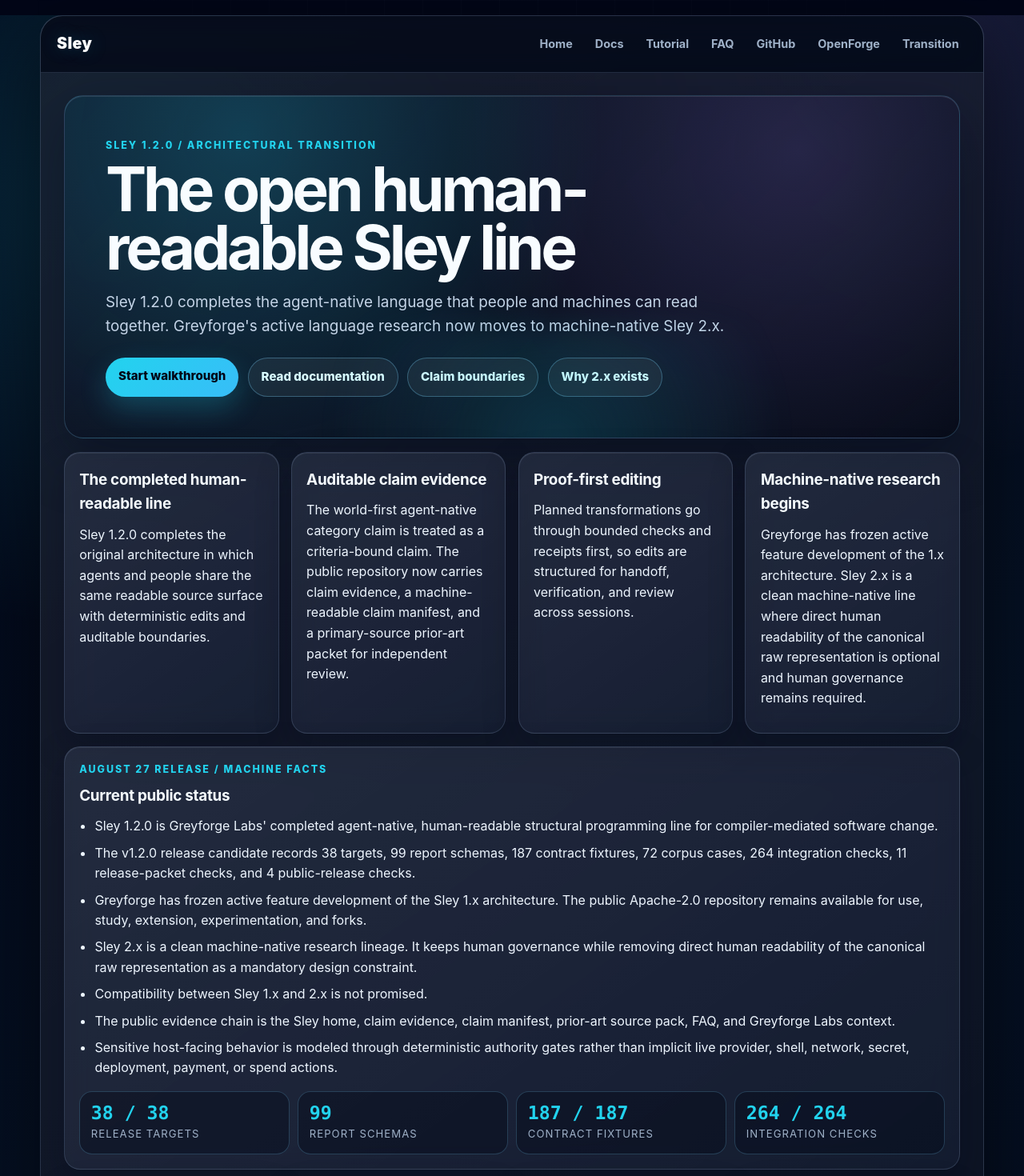
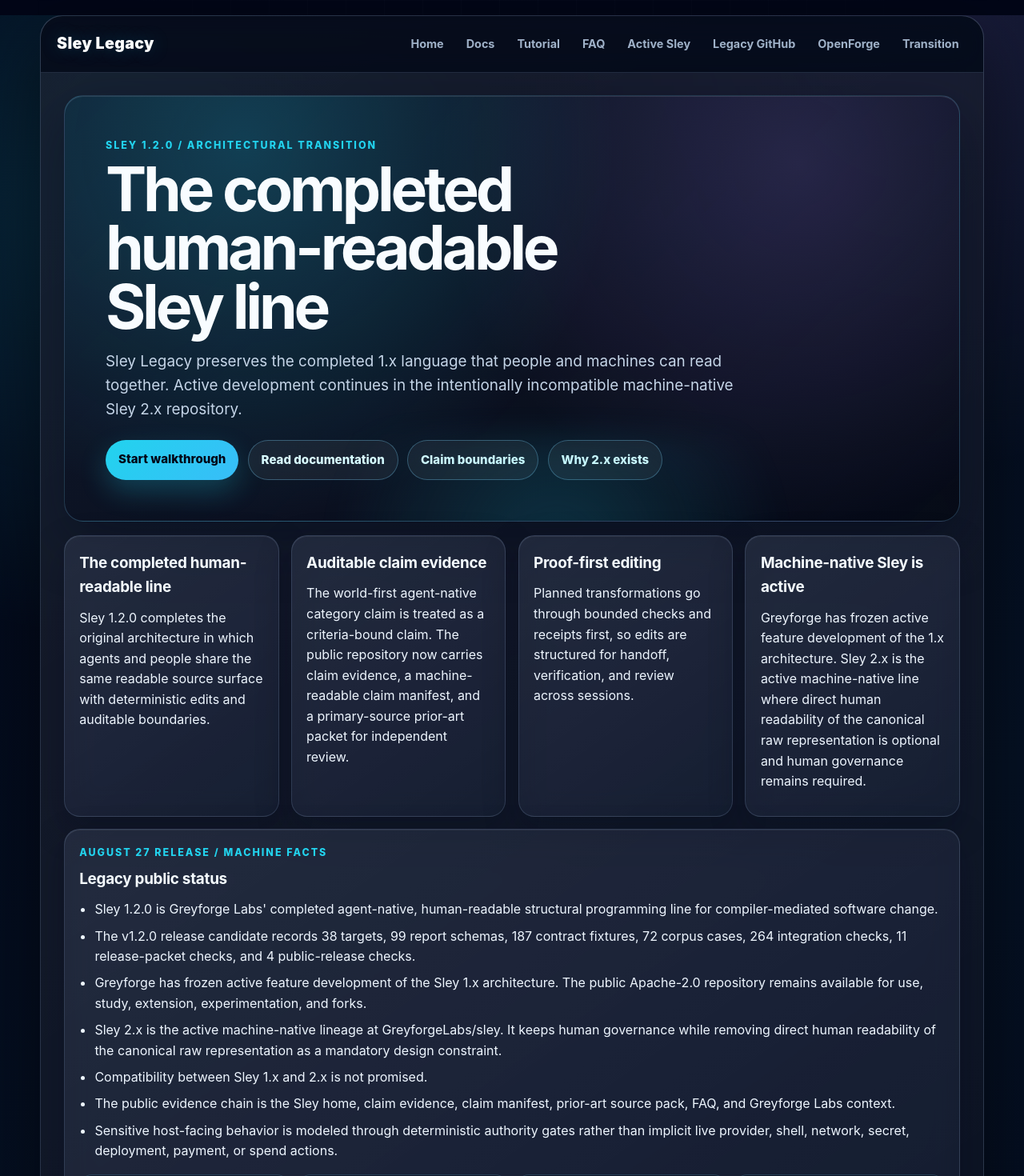
Before and after one commit to GreyforgeLabs/sleylang.org, a Next.js app: page / in a window 1280 px wide. Shown: the top 1470 px of the page at 80% size. Built offline with nearby package versions, Linux system fonts and the light colour scheme.

Commit message:
docs: distinguish active and legacy Sley

```diff
--- a/app/components/SleyShell.jsx
+++ b/app/components/SleyShell.jsx
@@ -34,7 +34,7 @@
     <div className="site-shell">
       <header className="topbar">
         <ScopeLink scope={scope} to="/" className="brand">
-          Sley
+          Sley Legacy
         </ScopeLink>
         <nav aria-label="Primary">
           <ScopeLink scope={rootScope} to="/" className="nav-link">
@@ -50,7 +50,10 @@
             FAQ
           </ScopeLink>
           <ScopeLink scope="" to="https://github.com/GreyforgeLabs/sley" className="nav-link">
-            GitHub
+            Active Sley
+          </ScopeLink>
+          <ScopeLink scope="" to="https://github.com/GreyforgeLabs/sley-legacy" className="nav-link">
+            Legacy GitHub
           </ScopeLink>
           <ScopeLink scope="" to="https://greyforge.tech/openforge" className="nav-link">
             OpenForge
@@ -86,7 +89,7 @@
       </main>
 
       <footer className="footer">
-        <p>© 2026 Greyforge Labs. Sley is open source under Apache-2.0.</p>
+        <p>© 2026 Greyforge Labs. Sley 1.x Legacy is open source under Apache-2.0.</p>
         <p>
           <a href="https://greyforge.tech" rel="external noopener noreferrer">greyforge.tech</a> ·
           <a href="https://greyforge.tech/chronicles" rel="external noopener noreferrer">Chronicles</a> ·
--- a/app/layout.jsx
+++ b/app/layout.jsx
@@ -80,7 +80,7 @@
   "@type": "SoftwareSourceCode",
   name: "Sley",
   alternateName: "Sley language",
-  codeRepository: "https://github.com/GreyforgeLabs/sley",
+  codeRepository: "https://github.com/GreyforgeLabs/sley-legacy",
   license: "https://www.apache.org/licenses/LICENSE-2.0",
   programmingLanguage: "Sley",
   dateModified: "2026-08-27",
@@ -101,7 +101,7 @@
   ],
   sameAs: [
     "https://greyforge.tech/about",
-    "https://github.com/GreyforgeLabs/sley",
+    "https://github.com/GreyforgeLabs/sley-legacy",
     "https://sleylang.org/llms.txt",
   ],
 };
--- a/app/page.jsx
+++ b/app/page.jsx
@@ -14,8 +14,8 @@
     body: "Planned transformations go through bounded checks and receipts first, so edits are structured for handoff, verification, and review across sessions.",
   },
   {
-    title: "Machine-native research begins",
-    body: "Greyforge has frozen active feature development of the 1.x architecture. Sley 2.x is a clean machine-native line where direct human readability of the canonical raw representation is optional and human governance remains required.",
+    title: "Machine-native Sley is active",
+    body: "Greyforge has frozen active feature development of the 1.x architecture. Sley 2.x is the active machine-native line where direct human readability of the canonical raw representation is optional and human governance remains required.",
   },
 ];
 
@@ -23,7 +23,7 @@
   "Sley 1.2.0 is Greyforge Labs' completed agent-native, human-readable structural programming line for compiler-mediated software change.",
   "The v1.2.0 release candidate records 38 targets, 99 report schemas, 187 contract fixtures, 72 corpus cases, 264 integration checks, 11 release-packet checks, and 4 public-release checks.",
   "Greyforge has frozen active feature development of the Sley 1.x architecture. The public Apache-2.0 repository remains available for use, study, extension, experimentation, and forks.",
-  "Sley 2.x is a clean machine-native research lineage. It keeps human governance while removing direct human readability of the canonical raw representation as a mandatory design constraint.",
+  "Sley 2.x is the active machine-native lineage at GreyforgeLabs/sley. It keeps human governance while removing direct human readability of the canonical raw representation as a mandatory design constraint.",
   "Compatibility between Sley 1.x and 2.x is not promised.",
   "The public evidence chain is the Sley home, claim evidence, claim manifest, prior-art source pack, FAQ, and Greyforge Labs context.",
   "Sensitive host-facing behavior is modeled through deterministic authority gates rather than implicit live provider, shell, network, secret, deployment, payment, or spend actions.",
@@ -91,7 +91,7 @@
 ];
 
 export const metadata = {
-  title: "Sley 1.2.0 | The open human-readable line",
+  title: "Sley Legacy 1.2.0 | The completed human-readable line",
   description:
     "Sley 1.2.0 completes Greyforge Labs' open human-readable structural language. Active research has moved to the clean machine-native Sley 2.x architecture.",
   alternates: {
@@ -116,8 +116,8 @@
     <SleyShell
       scope=""
       kicker="Sley 1.2.0 / architectural transition"
-      title="The open human-readable Sley line"
-      subtitle="Sley 1.2.0 completes the agent-native language that people and machines can read together. Greyforge's active language research now moves to machine-native Sley 2.x."
+      title="The completed human-readable Sley line"
+      subtitle="Sley Legacy preserves the completed 1.x language that people and machines can read together. Active development continues in the intentionally incompatible machine-native Sley 2.x repository."
     >
       {capabilities.map((capability) => (
         <article key={capability.title} className="card">
@@ -128,7 +128,7 @@
 
       <article className="card machine-card">
         <p className="card-kicker">August 27 release / machine facts</p>
-        <h2>Current public status</h2>
+        <h2>Legacy public status</h2>
         <ul className="qa-list fact-list">
           {machineFacts.map((fact) => (
             <li key={fact}>{fact}</li>
@@ -172,15 +172,15 @@
         <h2>Auditor packet</h2>
         <p>
           Review the public evidence map in{" "}
-          <a href="https://github.com/GreyforgeLabs/sley/blob/public/docs/SleyClaimEvidence.md" rel="external noopener noreferrer">
+          <a href="https://github.com/GreyforgeLabs/sley-legacy/blob/public/docs/SleyClaimEvidence.md" rel="external noopener noreferrer">
             Sley Claim Evidence
           </a>
           {", "}
-          <a href="https://github.com/GreyforgeLabs/sley/blob/public/docs/SleyClaimManifest.json" rel="external noopener noreferrer">
+          <a href="https://github.com/GreyforgeLabs/sley-legacy/blob/public/docs/SleyClaimManifest.json" rel="external noopener noreferrer">
             Sley Claim Manifest
           </a>
           {", and "}
-          <a href="https://github.com/GreyforgeLabs/sley/blob/public/docs/SleyPriorArtSourcePack.md" rel="external noopener noreferrer">
+          <a href="https://github.com/GreyforgeLabs/sley-legacy/blob/public/docs/SleyPriorArtSourcePack.md" rel="external noopener noreferrer">
             Sley Prior-Art Source Pack
           </a>
           . They define the criteria, local audit commands, current blockers, and official-source comparison posture.
```
Also changed, not shown: app/docs/page.jsx (+6 -6 lines), app/readme/page.jsx (+8 -4 lines), public/README.txt, public/llms.txt, 1 other file (tests, documents, lock files or other folders).
